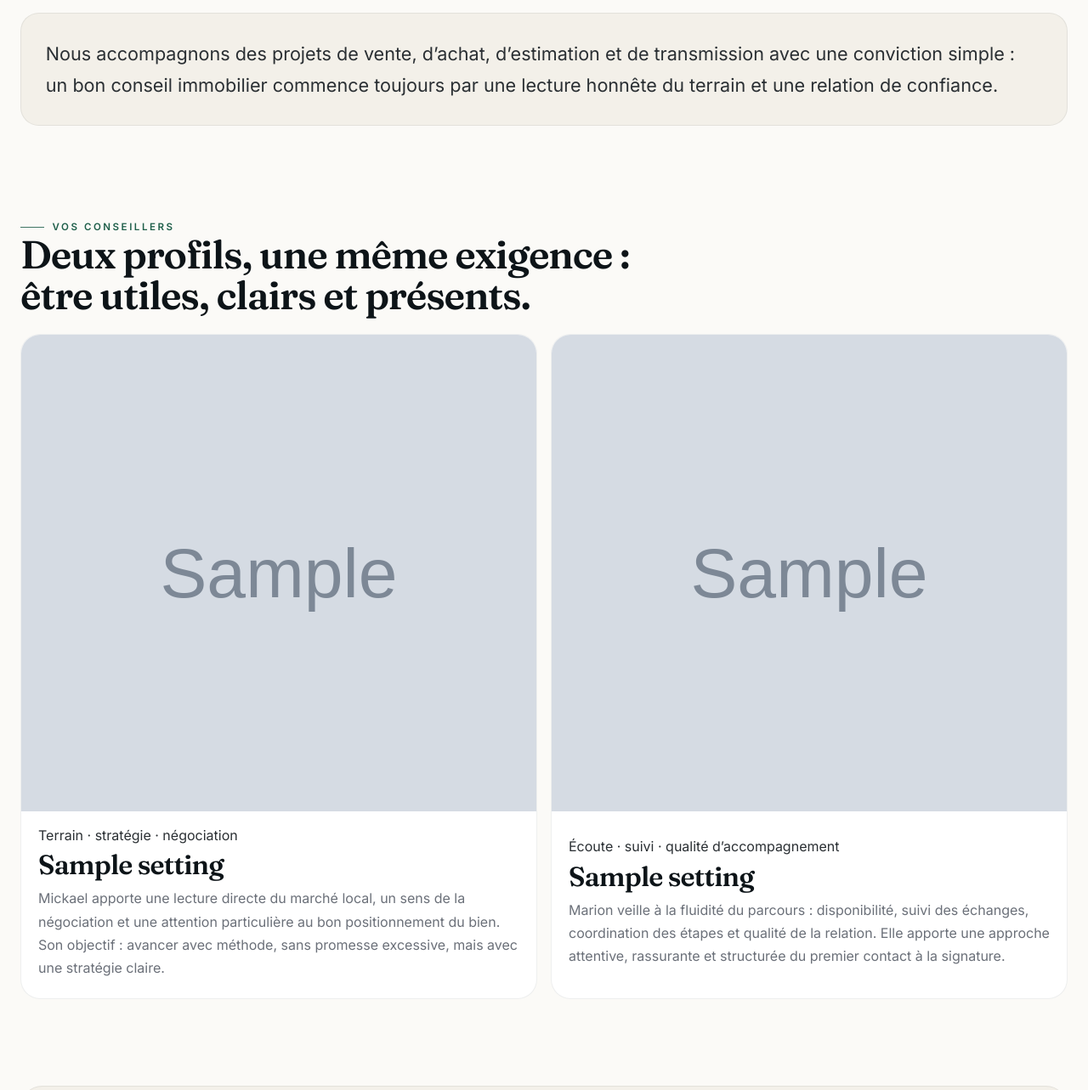
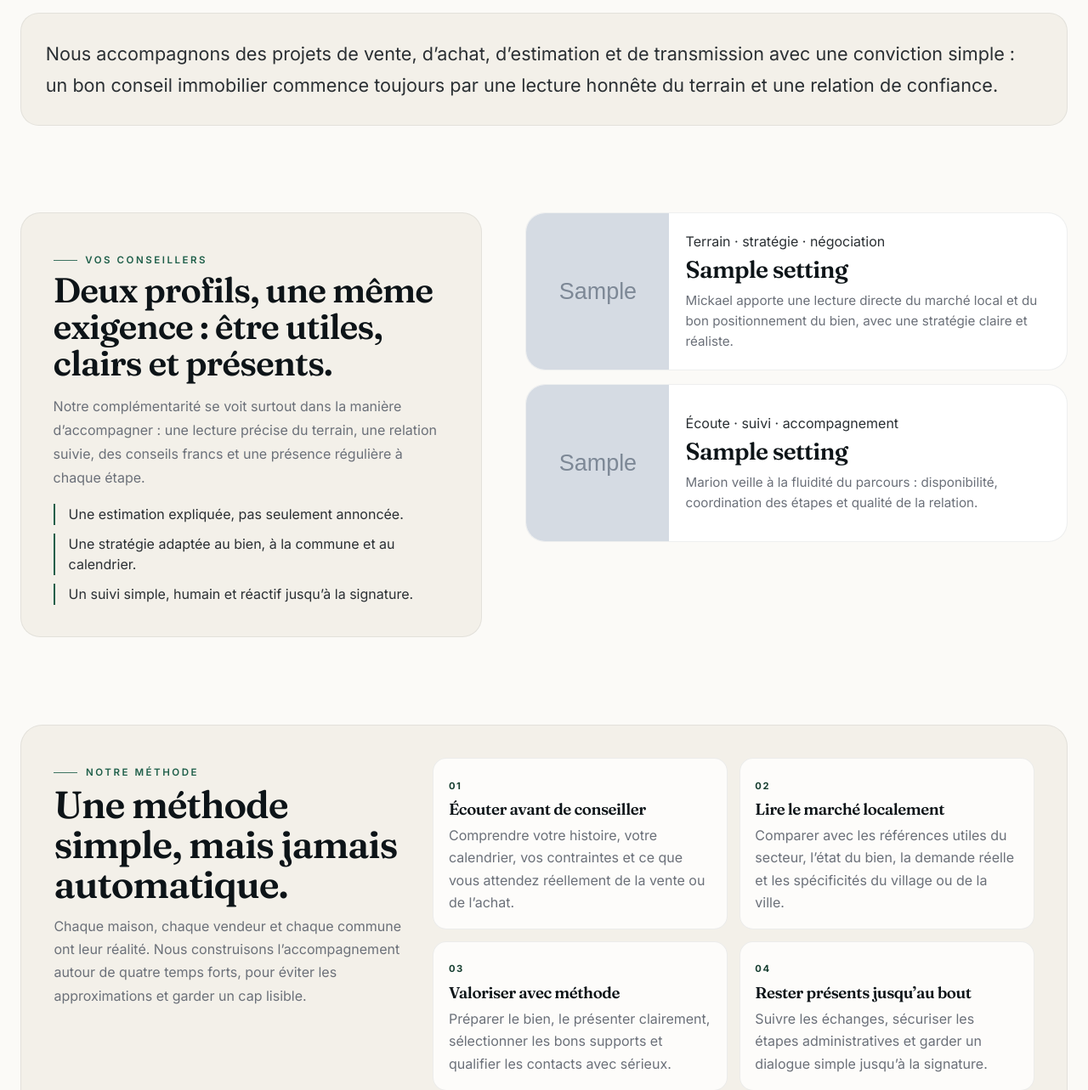
Before and after one commit to gury-mickael/immobilier-auxois-morvan, a PHP site: page /histoire in a window 1280 px wide. Shown: the part 788-2071 px from the top of the page at 85% size. Run offline with PHP 8.4, Linux system fonts and the light colour scheme; the visitor is signed in with stand-in values (Sample User, id 1); tables that the repository leaves empty hold one stand-in row (values such as "Sample post"); grey boxes marked "Sample" are stand-in pictures.

Commit message:
fix(histoire): compact portraits team section

```diff
--- a/ovh/app/views.php
+++ b/ovh/app/views.php
@@ -2366,27 +2366,35 @@ function cms_render_histoire_page(array $settings): void
       </section>
 
       <section class="section section-tight">
-        <div class="shell history-team-head">
+        <div class="shell history-team-layout">
+          <article class="history-team-narrative">
             <p class="eyebrow">Vos conseillers</p>
             <h2>Deux profils, une même exigence : être utiles, clairs et présents.</h2>
-        </div>
-        <div class="shell history-team-grid">
+            <p>Notre complémentarité se voit surtout dans la manière d’accompagner : une lecture précise du terrain, une relation suivie, des conseils francs et une présence régulière à chaque étape.</p>
+            <ul>
+              <li>Une estimation expliquée, pas seulement annoncée.</li>
+              <li>Une stratégie adaptée au bien, à la commune et au calendrier.</li>
+              <li>Un suivi simple, humain et réactif jusqu’à la signature.</li>
+            </ul>
+          </article>
+          <div class="history-team-grid" aria-label="Présentation de Mickael Gury et Marion Roullier">
             <article class="history-profile-card">
               <?php if ($mickaelPhoto !== ''): ?><img src="<?= cms_h(cms_url($mickaelPhoto)) ?>" alt="<?= cms_h((string) $settings['mickael_name']) ?>" loading="lazy" decoding="async"><?php endif; ?>
               <div>
                 <p class="card-kicker">Terrain · stratégie · négociation</p>
                 <h3><?= cms_h((string) $settings['mickael_name']) ?></h3>
-              <p>Mickael apporte une lecture directe du marché local, un sens de la négociation et une attention particulière au bon positionnement du bien. Son objectif : avancer avec méthode, sans promesse excessive, mais avec une stratégie claire.</p>
+                <p>Mickael apporte une lecture directe du marché local et du bon positionnement du bien, avec une stratégie claire et réaliste.</p>
               </div>
             </article>
             <article class="history-profile-card is-reverse">
               <?php if ($marionPhoto !== ''): ?><img src="<?= cms_h(cms_url($marionPhoto)) ?>" alt="<?= cms_h((string) $settings['marion_name']) ?>" loading="lazy" decoding="async"><?php endif; ?>
               <div>
-              <p class="card-kicker">Écoute · suivi · qualité d’accompagnement</p>
+                <p class="card-kicker">Écoute · suivi · accompagnement</p>
                 <h3><?= cms_h((string) $settings['marion_name']) ?></h3>
-              <p>Marion veille à la fluidité du parcours : disponibilité, suivi des échanges, coordination des étapes et qualité de la relation. Elle apporte une approche attentive, rassurante et structurée du premier contact à la signature.</p>
+                <p>Marion veille à la fluidité du parcours : disponibilité, coordination des étapes et qualité de la relation.</p>
               </div>
             </article>
+          </div>
         </div>
       </section>
 
--- a/ovh/assets/site.css
+++ b/ovh/assets/site.css
@@ -1670,20 +1670,44 @@ section[id] { scroll-margin-top: 6rem; }
     line-height: 1.7;
 }
 
-.history-team-head {
-    margin-bottom: 1.25rem;
-}
-.history-team-head h2 {
-    max-width: 16em;
-    font-size: clamp(1.8rem, 3.6vw, 3.2rem);
+.history-team-layout {
+    display: grid;
+    gap: 1.25rem;
+    align-items: start;
+}
+@media (min-width: 980px) {
+    .history-team-layout { grid-template-columns: minmax(0, 0.92fr) minmax(0, 1.08fr); gap: clamp(2rem, 4vw, 3.5rem); }
+}
+.history-team-narrative {
+    padding: clamp(1.35rem, 4vw, 2.35rem);
+    border-radius: 1.45rem;
+    background: var(--color-bg-soft);
+    border: 1px solid rgba(20, 37, 35, 0.07);
+}
+.history-team-narrative h2 {
+    max-width: 13em;
+    margin: 0.35rem 0 0.9rem;
+    font-size: clamp(1.75rem, 3.2vw, 2.9rem);
     line-height: 1.05;
 }
+.history-team-narrative p:not(.eyebrow) {
+    color: var(--color-muted);
+    line-height: 1.75;
+}
+.history-team-narrative ul {
+    display: grid;
+    gap: 0.6rem;
+    margin-top: 1.1rem;
+}
+.history-team-narrative li {
+    padding-left: 1rem;
+    border-left: 2px solid var(--color-accent);
+    color: var(--color-ink);
+    line-height: 1.55;
+}
 .history-team-grid {
     display: grid;
     gap: 1rem;
-}
-@media (min-width: 900px) {
-    .history-team-grid { grid-template-columns: 1fr 1fr; }
 }
 .history-profile-card {
     display: grid;
@@ -1695,19 +1719,37 @@ section[id] { scroll-margin-top: 6rem; }
 }
 .history-profile-card img {
     width: 100%;
-    aspect-ratio: 1.08;
+    aspect-ratio: 1.45;
     object-fit: cover;
+    object-position: center top;
 }
 .history-profile-card > div {
-    padding: 0 1.25rem 1.35rem;
+    padding: 0 1.15rem 1.25rem;
 }
 .history-profile-card h3 {
     margin: 0.3rem 0 0.6rem;
-    font-size: clamp(1.45rem, 2.8vw, 2rem);
+    font-size: clamp(1.35rem, 2.2vw, 1.75rem);
 }
 .history-profile-card p:not(.card-kicker) {
     color: var(--color-muted);
-    line-height: 1.7;
+    line-height: 1.6;
+    font-size: 0.95rem;
+}
+@media (min-width: 680px) {
+    .history-profile-card {
+        grid-template-columns: minmax(8.5rem, 10.5rem) minmax(0, 1fr);
+        gap: 0;
+        align-items: stretch;
+    }
+    .history-profile-card img {
+        height: 100%;
+        aspect-ratio: auto;
+        min-height: 11.5rem;
+    }
+    .history-profile-card > div {
+        padding: 1.1rem 1.2rem;
+        align-self: center;
+    }
 }
 
 .history-method-panel {
```
Lines whose indentation alone changed are shown as unchanged.
